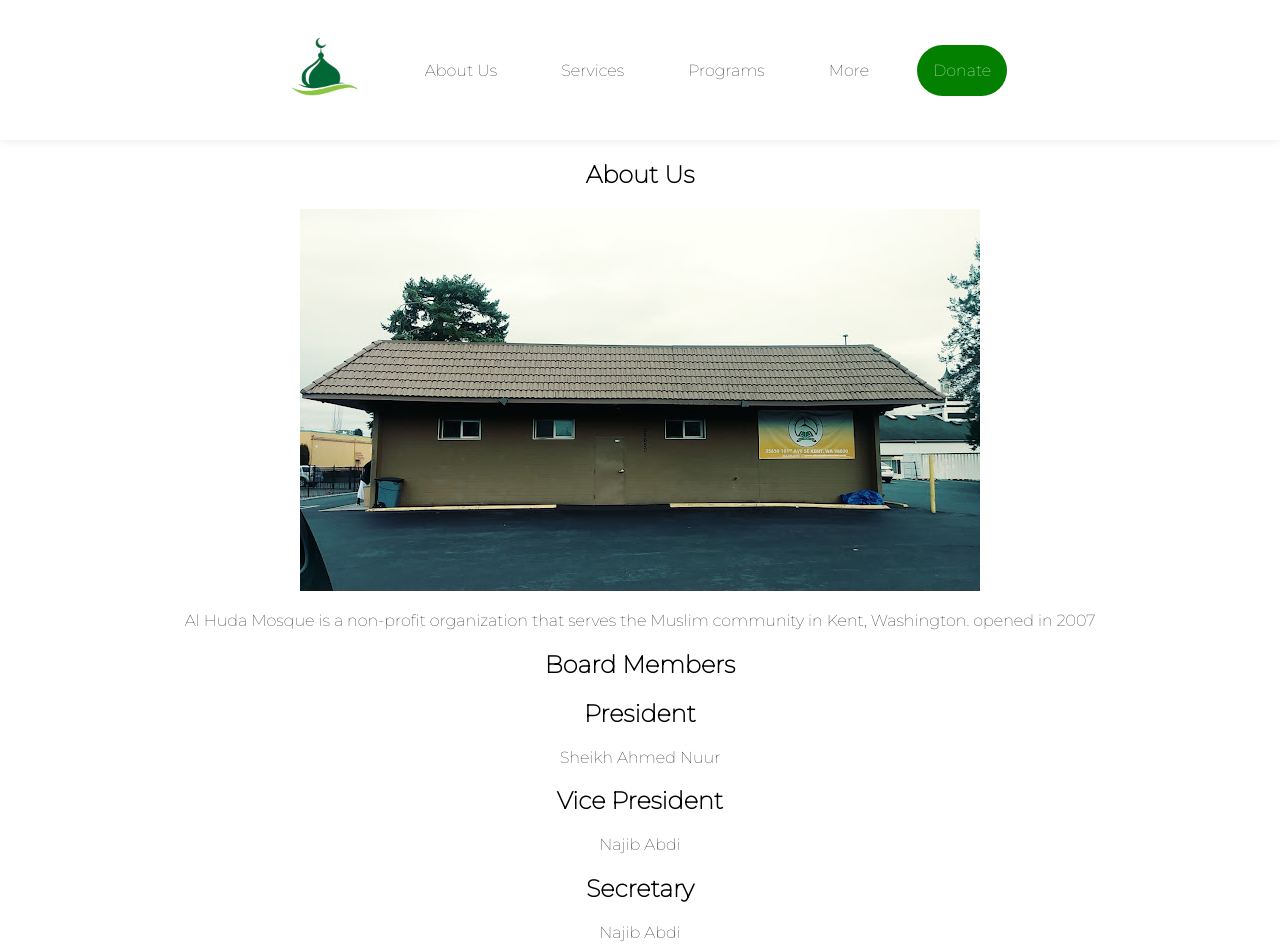
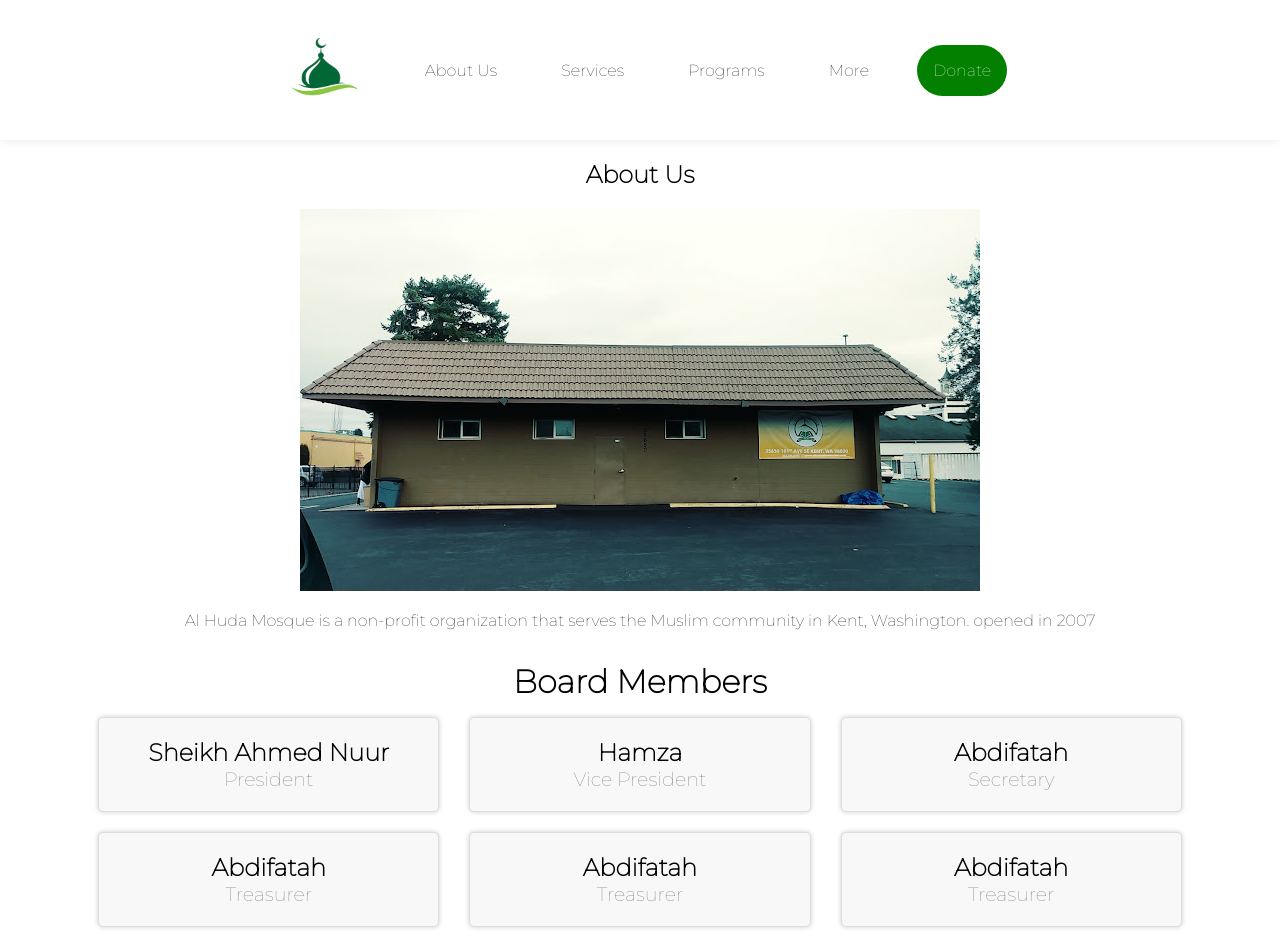
Before and after one commit to nabdi7/masjid, a React (Create React App) app: page /about in a window 1280 px wide. Shown: the top 952 px of the page. Built offline with nearby package versions, Linux system fonts and the light colour scheme.

Commit message:
first commit

```diff
--- a/src/components/About.css
+++ b/src/components/About.css
@@ -1 +1,55 @@
 @import url('https://fonts.googleapis.com/css2?family=Montserrat:wght@100&family=Poppins:wght@100&display=swap');
+
+.board {
+    display: flex;
+    justify-content: center;
+    align-items: center;
+    flex-direction: column;
+    background-color: #fff;
+    padding: 0 2rem;
+    /* box-shadow: 0 0 10px rgba(0, 0, 0, 0.1); */
+}
+
+.board-title {
+    font-family: "Montserrat";
+    font-size: 2rem;
+    color: #000;
+    margin: 1rem 0;
+}
+
+.board-members {
+    display: flex;
+    flex-wrap: wrap;
+    justify-content: space-between;
+}
+
+.board-member {
+    flex-basis: calc(33.33% - 20px); /* Adjust the width as needed */
+    background-color: #f8f8f8;
+    border: 1px solid #ddd;
+    border-radius: 5px;
+    padding: 20px;
+    margin-bottom: 20px;
+    box-shadow: 0 0 5px rgba(0, 0, 0, 0.2);
+    transition: transform 0.2s;
+}
+
+.board-member:hover {
+    transform: translateY(-5px);
+}
+
+.board-member__body {
+    text-align: center;
+}
+
+.board-member__title {
+    font-size: 1.5rem;
+    font-weight: bold;
+    margin: 0;
+}
+
+.board-member__subtitle {
+    font-size: 1.2rem;
+    color: #777;
+    margin: 0;
+}
--- a/src/components/About.js
+++ b/src/components/About.js
@@ -19,33 +19,55 @@ const About = () => {
                     </p>
                 </div>
             </div>
+        </section>
 
-            <div className='board'>
-                <div className='board-members'>
-                    <h1 className='board-members-title'>Board Members</h1>
-                    <div className='board-members-container'>
-                        <div className='board-members-box'>
-                            <h1 className='board-members-box-title'>President</h1>
-                            <p className='board-members-name'>Sheikh Ahmed Nuur</p>
-                        </div>
-                        <div className='board-members-box'>
-                            <h1 className='board-members-box-title'>Vice President</h1>
-                            <p className='board-members-name'>Najib Abdi </p>
-                        </div>
-                        <div className='board-members-box'>
-                            <h1 className='board-members-box-title'>Secretary</h1>
-                            <p className='board-members-name'>Najib Abdi </p>
-                        </div>
-                        <div className='board-members-box'>
-                            <h1 className='board-members-box-title'>Treasurer</h1>
-                            <p className='board-members-name'>Najib Abdi</p>
-                        </div>
+        <section className="board">
+            <h2 className='board-title'>Board Members</h2>
+            <div className="board-members">
+                {/* Team Member 1 */}
+                <div className="board-member">
+                    <div className="board-member__body">
+                    <h3 className="board-member__title">Sheikh Ahmed Nuur</h3>
+                    <p className="board-member__subtitle">President</p>
+                    </div>
+                </div>
+
+                {/* Team Member 2 */}
+                <div className="board-member">
+                    <div className="board-member__body">
+                    <h3 className="board-member__title">Hamza </h3>
+                    <p className="board-member__subtitle">Vice President</p>
+                    </div>
+                </div>
+
+                {/* Team Member 3 */}
+                <div className="board-member">
+                    <div className="board-member__body">
+                    <h3 className="board-member__title">Abdifatah</h3>
+                    <p className="board-member__subtitle">Secretary</p>
+                    </div>
+                </div>
+                {/* Team Member 4 */}
+                <div className="board-member">
+                    <div className="board-member__body">
+                    <h3 className="board-member__title">Abdifatah</h3>
+                    <p className="board-member__subtitle">Treasurer</p>
+                    </div>
+                </div>
+                <div className="board-member">
+                    <div className="board-member__body">
+                    <h3 className="board-member__title">Abdifatah</h3>
+                    <p className="board-member__subtitle">Treasurer</p>
+                    </div>
+                </div>
+                <div className="board-member">
+                    <div className="board-member__body">
+                    <h3 className="board-member__title">Abdifatah</h3>
+                    <p className="board-member__subtitle">Treasurer</p>
                     </div>
                 </div>
             </div>
-
-        </section>
-
+      </section>
         {/* board members */}
 
 
--- a/src/components/Home.css
+++ b/src/components/Home.css
@@ -85,7 +85,7 @@
 .services-box {
     width: 50%;
     padding: 2rem;
-    border: 1px solid #ccc;
+    /* border: 1px solid #ccc; */
     border-radius: 10px;
     margin-bottom: 2rem;
     transition: all 0.3s ease;
@@ -134,12 +134,12 @@
     margin-top: 2rem;
 }
 .gallery-box {
-    flex: 0 0 calc(50% - 1rem); /* Set the maximum width for each image to 50% with spacing in between */
-    margin-bottom: 2rem; /* Add some vertical spacing between rows */
+    flex: 0 0 calc(50% - 1rem);
+    margin-bottom: 2rem;
     box-sizing: border-box;
 }
 
-/* Additional styles for images to ensure they fit within the boxes */
+
 .gallery-box img {
     max-width: 50%;
     height: auto;
--- a/src/components/Home.js
+++ b/src/components/Home.js
@@ -16,7 +16,11 @@ const Home = () => {
         event.preventDefault();
         navigate('/services');
         window.scrollTo(0, 0);
-      };
+    };
+    const scrollToServices = (event) => {
+        navigate('/services');
+        window.scrollTo(0, 0);
+    };
     return (
         <>
         {/* sliding show background */}
@@ -42,6 +46,7 @@ const Home = () => {
                     <h1 className='services-box-title'>Quran Program</h1>
                     <p className='services-box-description'>Lorem ipsum dolor sit amet consectetur adipisicing elit.
                         Quisquam, voluptate.</p>
+                    <Link to="/services" className='button learn-more' onClick={scrollToServices}>Learn More</Link>
                 </div>
                 <div className='services-box'>
                     <div className='icons'>
@@ -49,7 +54,9 @@ const Home = () => {
                     </div>
                     <h1 className='services-box-title'>Nikkah Services</h1>
                     <p className='services-box-description'>Lorem ipsum dolor sit amet consectetur adipisicing elit.
-                        Quisquam, voluptate.</p>
+                        Quisquam, voluptate.
+                    </p>
+                    <Link to="/services" className='button learn-more' onClick={scrollToServices}>Learn More</Link>
                 </div>
                 <div className='services-box'>
                     <div className='icons'>
@@ -57,7 +64,9 @@ const Home = () => {
                     </div>
                     <h1 className='services-box-title'>Halaqas</h1>
                     <p className='services-box-description'>Lorem ipsum dolor sit amet consectetur adipisicing elit.
-                        Quisquam, voluptate.</p>
+                        Quisquam, voluptate.
+                    </p>
+                    <Link to="/services" className='button learn-more' onClick={scrollToServices}>Learn More</Link>
                 </div>
                 <div className='services-box'>
                     <div className='icons'>
@@ -65,7 +74,9 @@ const Home = () => {
                     </div>
                     <h1 className='services-box-title'>Funeral service</h1>
                     <p className='services-box-description'>Lorem ipsum dolor sit amet consectetur adipisicing elit.
-                        Quisquam, voluptate.</p>
+                        Quisquam, voluptate.
+                    </p>
+                    <Link to="/services" className='button learn-more' onClick={scrollToServices}>Learn More</Link>
                 </div>
             </div>
         </section>
--- a/src/components/Prayer.js
+++ b/src/components/Prayer.js
@@ -7,6 +7,7 @@ const Prayer = () => {
         {/* about the masjid */}
         <div className='Prayer'>
             <h1>Prayer Times</h1>
+            <p> Indeed, the prayer is on the believers prescribed (at) fixed times</p>
 
 
         </div>
```
